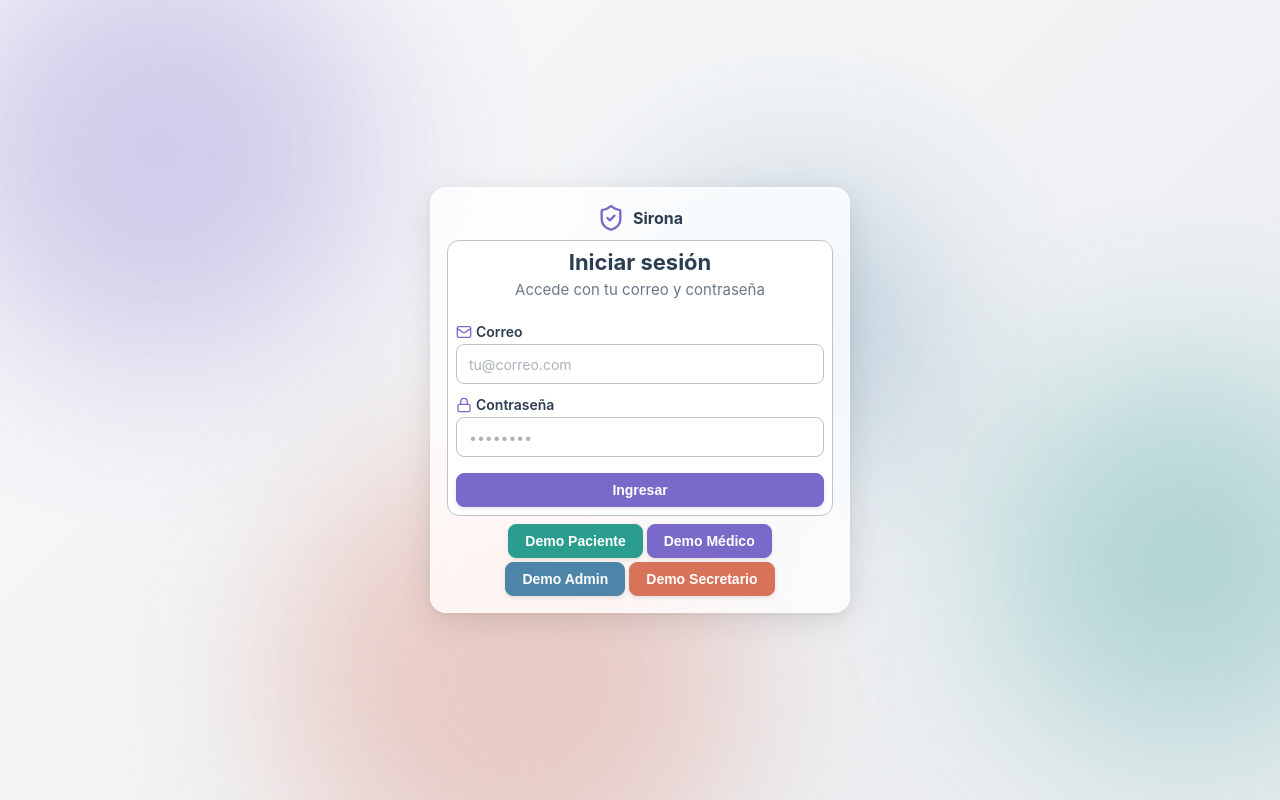
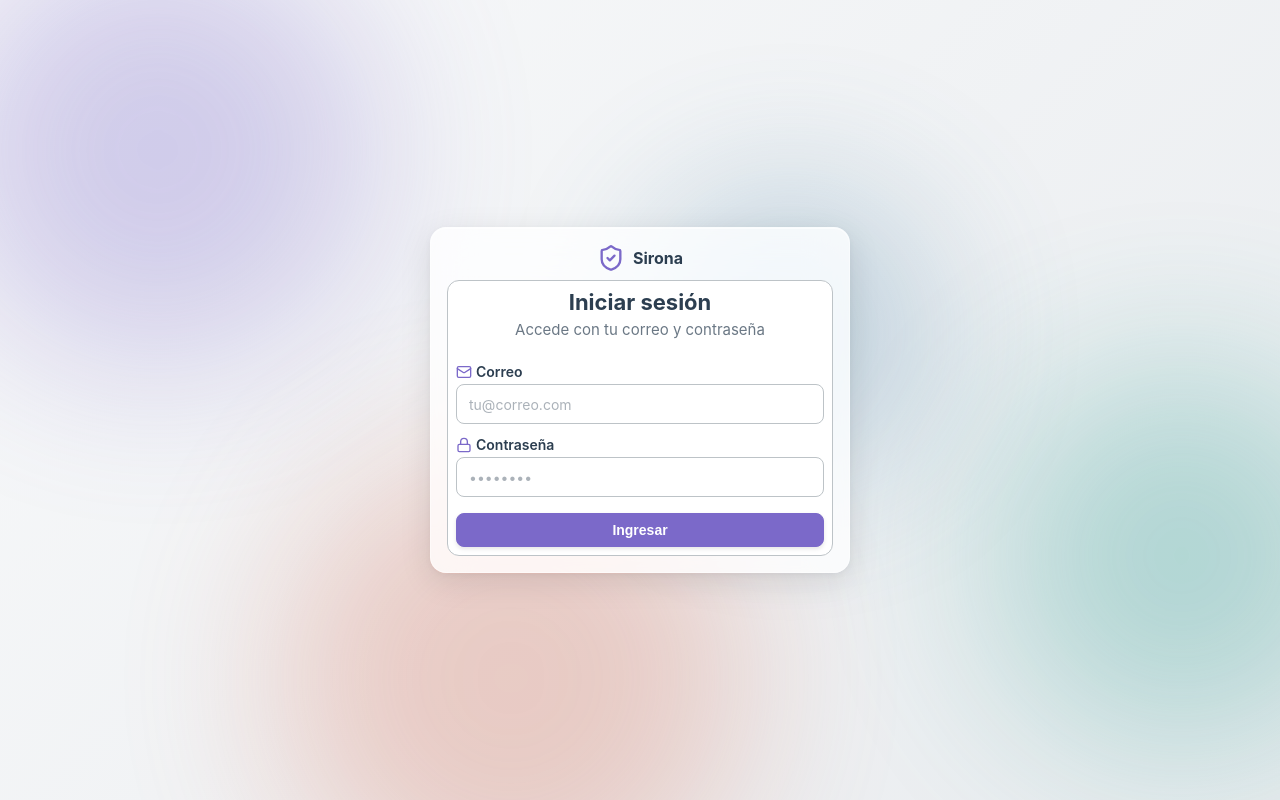
Before and after one commit to Fechise/DSS_Sirona, a React (Vite) app in the folder frontend/: page /login in a window 1280 px wide. Built offline with nearby package versions, Linux system fonts and the light colour scheme; no server answers.

Commit message:
chore(docs):acomodar los md y subir los informes

```diff
--- a/frontend/src/design-system/pages/Login/LoginPage.module.scss
+++ b/frontend/src/design-system/pages/Login/LoginPage.module.scss
@@ -236,34 +236,3 @@
     font-size: 1rem;
   }
 }
-
-.foot {
-  display: flex;
-  justify-content: center;
-  margin-top: -$spacing-xs;
-
-  @media (max-height: 800px) {
-    margin-top: 0;
-  }
-}
-
-.links {
-  display: grid;
-  gap: $spacing-sm;
-  justify-items: center;
-
-  @media (max-height: 800px) {
-    gap: $spacing-xs;
-  }
-}
-
-.demoButtons {
-  display: flex;
-  gap: $spacing-sm;
-  flex-wrap: wrap;
-  justify-content: center;
-
-  @media (max-height: 800px) {
-    gap: $spacing-xs;
-  }
-}
--- a/frontend/src/design-system/pages/Login/LoginPage.tsx
+++ b/frontend/src/design-system/pages/Login/LoginPage.tsx
@@ -118,59 +118,6 @@ export const LoginPage: React.FC = () => {
             </form>
           </div>
         )}
-
-        <div className={styles.foot}>
-          <div className={styles.demoButtons}>
-            <Button
-              type="button"
-              variant="filled"
-              color="secondary"
-              onClick={() => {
-                const mockToken = 'mock_jwt_token_demo';
-                login('demo@sirona.local', mockToken, 'Paciente', 'Demo Paciente');
-                navigate('/inicio');
-              }}
-            >
-              Demo Paciente
-            </Button>
-            <Button
-              type="button"
-              variant="filled"
-              color="primary"
-              onClick={() => {
-                const mockToken = 'mock_jwt_token_doctor';
-                login('doctor@sirona.local', mockToken, 'Médico', 'Dr. Demo');
-                navigate('/inicio');
-              }}
-            >
-              Demo Médico
-            </Button>
-            <Button
-              type="button"
-              variant="filled"
-              color="quaternary"
-              onClick={() => {
-                const mockToken = 'mock_jwt_token_admin';
-                login('admin@sirona.local', mockToken, 'Administrador', 'Admin');
-                navigate('/inicio');
-              }}
-            >
-              Demo Admin
-            </Button>
-            <Button
-              type="button"
-              variant="filled"
-              color="tertiary"
-              onClick={() => {
-                const mockToken = 'mock_jwt_token_secretary';
-                login('secretario@sirona.local', mockToken, 'Secretario', 'Secretario Demo');
-                navigate('/inicio');
-              }}
-            >
-              Demo Secretario
-            </Button>
-          </div>
-        </div>
       </div>
     </div>
   );
```
Also changed, not shown: 10 other files (tests, documents, lock files or other folders).
